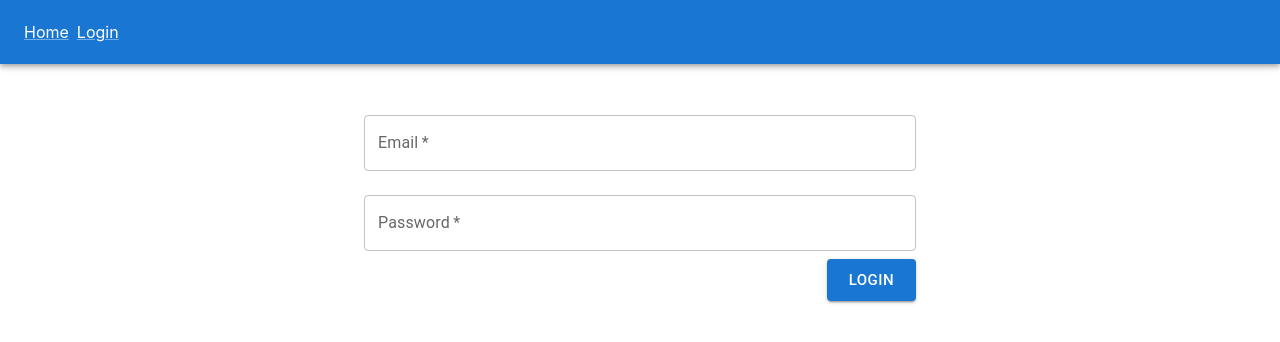
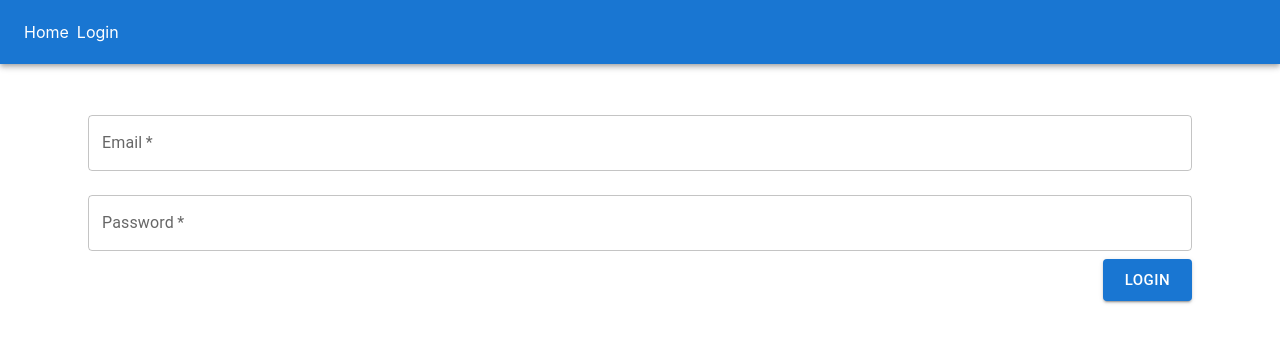
Before and after one commit to asiraky/vite-project, a React (Vite) app: page /login in a window 1280 px wide. Shown: the top 342 px of the page. Built offline with nearby package versions, Linux system fonts and the light colour scheme.

Commit message:
ui updates

```diff
--- a/src/components/App/App.tsx
+++ b/src/components/App/App.tsx
@@ -40,7 +40,6 @@ export const App = () => {
 }
 
 const Layout = () => {
-    const navigate = useNavigate()
     const auth = useAuth()
 
     return (
@@ -48,18 +47,35 @@ const Layout = () => {
             <Box sx={{ flexGrow: 1 }}>
                 <AppBar position="sticky">
                     <Toolbar>
-                        <Link to="/">Home</Link>
+                        <Link
+                            underline="none"
+                            to="/"
+                        >
+                            Home
+                        </Link>
                         {!auth.accessToken && (
-                            <Link marginLeft={1} to="/login">Login</Link>
+                            <Link
+                                underline="none"
+                                marginLeft={1}
+                                to="/login"
+                            >
+                                Login
+                            </Link>
                         )}
                         {!!auth.accessToken && (
-                            <Link marginLeft={1} to="/users">Users</Link>
+                            <Link
+                                underline="none"
+                                marginLeft={1}
+                                to="/users"
+                            >
+                                Users
+                            </Link>
                         )}
                         <Box sx={{ flexGrow: 1 }} />
                         <Status />
                     </Toolbar>
                 </AppBar>
-                <Container sx={{ paddingTop: '20px' }} maxWidth="sm">
+                <Container sx={{ paddingTop: '20px' }}>
                     <Outlet />
                 </Container>
             </Box>
--- a/src/components/Auth/Login.tsx
+++ b/src/components/Auth/Login.tsx
@@ -1,6 +1,6 @@
 import React, { useState } from 'react'
 import { useLocation, useNavigate } from 'react-router-dom'
-import { Box, TextField, Button, Alert, FormGroup } from '@mui/material'
+import { Container, Box, TextField, Button, Alert, FormGroup } from '@mui/material'
 
 import { useAuth } from './'
 
@@ -33,7 +33,6 @@ export const Login: React.FC<LoginProps> = ({}) => {
             navigate(from, { replace: true })
         } else {
             setError('Invalid credentials')
-            setPassword('')
         }
     }
 
@@ -44,7 +43,7 @@ export const Login: React.FC<LoginProps> = ({}) => {
                     You must log in to view the page at {from}
                 </Alert>
             )}
-            <Box
+            <Container
                 component="form"
                 autoComplete="off"
                 onSubmit={handleSubmit}
@@ -52,6 +51,7 @@ export const Login: React.FC<LoginProps> = ({}) => {
                     marginTop: '15px',
                     display: 'flex',
                     flexDirection: 'column',
+                    maxWidth: 600
                 }}
             >
                 <FormGroup>
@@ -88,7 +88,7 @@ export const Login: React.FC<LoginProps> = ({}) => {
                         Login
                     </Button>
                 </Box>
-            </Box>
+            </Container>
         </div>
     )
 }
--- a/src/components/Users/Users.tsx
+++ b/src/components/Users/Users.tsx
@@ -6,6 +6,7 @@ export type User = {
     email: string
     first_name: string
     last_name: string
+    is_admin: boolean
 }
 
 export const Users = () => {
@@ -16,7 +17,7 @@ export const Users = () => {
     return (
         <ul className={classes.userList}>
             {data?.map((user) => (
-                <li key={user.email}>{user.email}</li>
+                <li key={user.email}>{user.first_name} {user.last_name} ({!user.is_admin && 'not an '}admin)</li>
             ))}
         </ul>
     )
```
